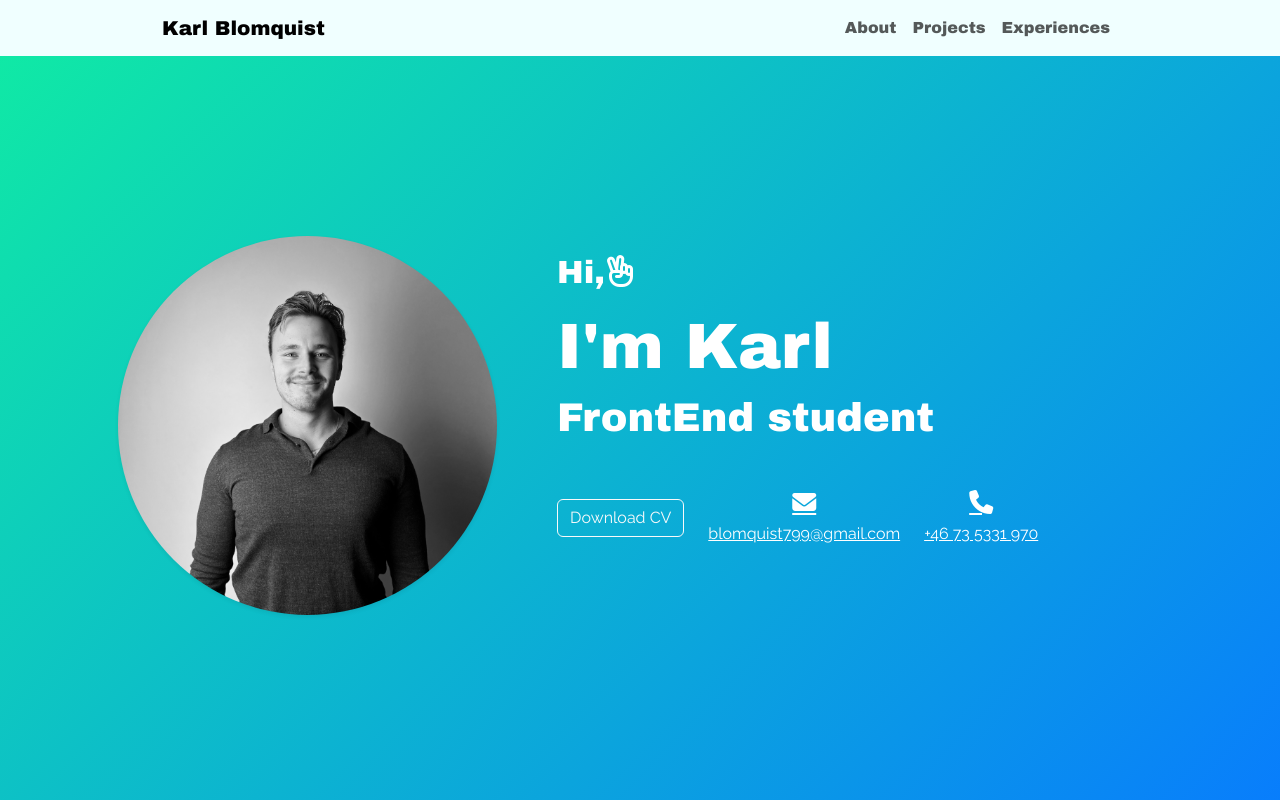
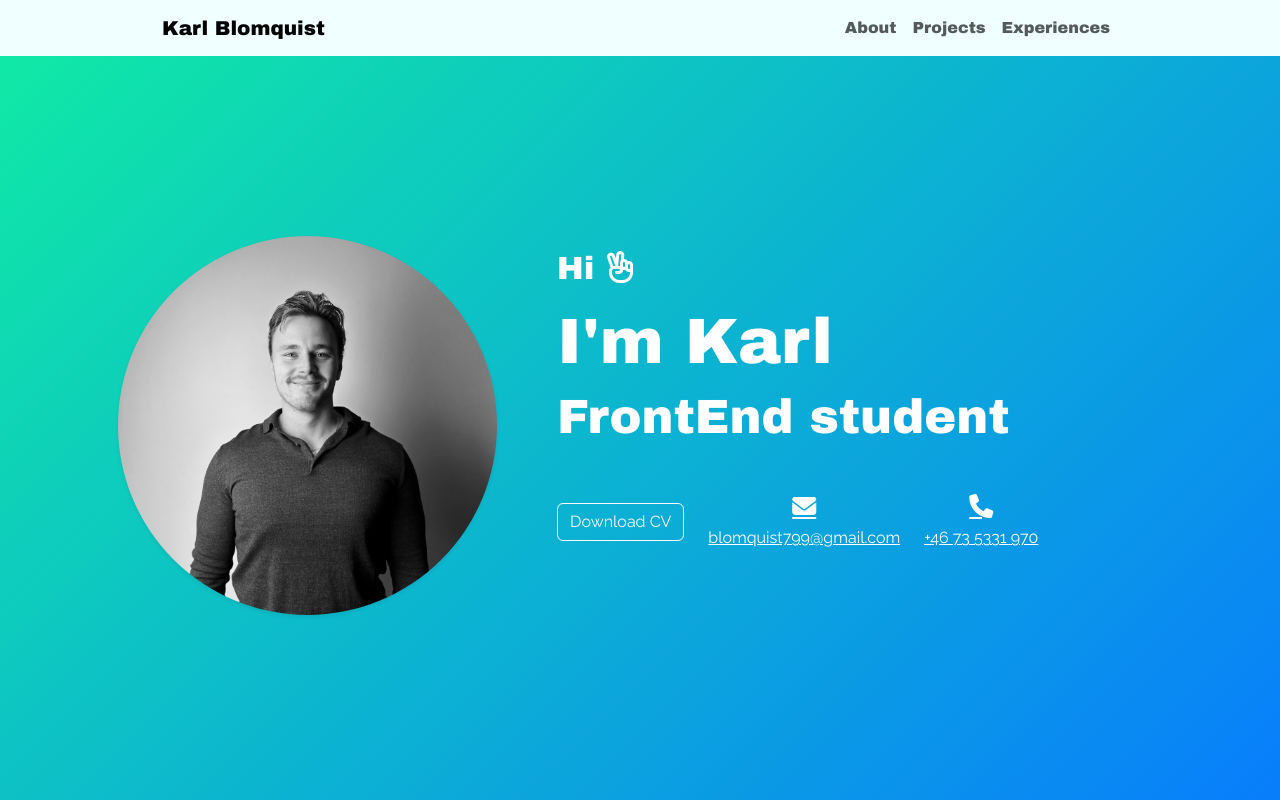
Before and after one commit to Blommis/KarlBlomquist, a plain HTML site: page index.html in a window 1280 px wide. Shown: the top 800 px of the page. Drawn offline with nearby package versions, Linux system fonts and the light colour scheme.

Commit message:
added som changes in css

```diff
--- a/assets/css/style.css
+++ b/assets/css/style.css
@@ -16,9 +16,11 @@ body {
 h1, h2, h3{
     font-family: var(--secondary-font);
 }
-#home{
+#home {
     background:linear-gradient(135deg, #10eca3, #038ffb77);
+
 }
+
 #home .col-lg-5 img {
     margin-top: 50px; /* Flyttar ner bilden */
 }
@@ -31,6 +33,13 @@ h1, h2, h3{
 }
 
 
+.typed-text-output {
+    white-space: nowrap;
+    overflow: hidden;
+    text-overflow: ellipsis; /* Adds "..." when text is too long */
+    width: 100%; /* Ensure proper width handling */
+    font-size: 1.2rem;
+}
 
 /* Grundinställning för mobilen (bild över text) */
 /* About Section Base Styles */
@@ -216,9 +225,10 @@ footer a:hover {
     .navbar-nav{
         margin-right: 80px;
     }
-    #about{
-        padding-top: 60px;
+    .typed-text-output {
+        font-size: 3rem;
     }
+
     #about h1{
        padding-bottom: 50px;
         font-size: 3rem;
@@ -227,6 +237,7 @@ footer a:hover {
 
         width: 600px;
      }
+
     .about-container {
         flex-direction: row; /* Placera bild och text bredvid varandra */
         align-items: center;
@@ -265,4 +276,11 @@ footer a:hover {
        padding-bottom: 50px;
         padding-top: 140px;
     }
+
 }
+
+@media screen and (min-width: 400px) and (max-width: 768px) {
+    .typed-text-output {
+        font-size: 1.8rem;
+    }
+}
--- a/index.html
+++ b/index.html
@@ -45,11 +45,11 @@
                 <img class="img-fluid w-100 rounded-circle shadow-sm" src="assets/images/Namnlös design (50).png" alt="Karl Blomquist Portfolio">
             </div>
             <div class="col-lg-7 text-center text-lg-start">
-                <h2 class="text-white fw-normal mb-3">Hi,<i class="fa-regular fa-hand-peace"></i></h2>
+                <h2 class="text-white fw-normal mb-3">Hi <i class="fa-regular fa-hand-peace"></i></h2>
                 <h1 class="display-3  text-white mb-2">I'm Karl</h1>
                 <h1 class="typed-text-output d-inline fw-light text-white"></h1>
                 <div class="typed-text d-none">Bachelor in Marketing, Fullstack student, FrontEnd student, BackEnd student</div>
-                <h1 class="typed-text-output d-inline fw-light text-white" style="font-size: 1.5rem;"></h1>
+                <h1 class="typed-text-output d-inline fw-light text-white" style="font-size: 3rem;"></h1>
 
                 <div class="contact-info d-flex flex-column flex-lg-row align-items-center justify-content-center justify-content-lg-start pt-5">
                     <a href="#" class="btn btn-outline-light me-lg-4 mb-3 mb-lg-0">Download CV</a>
```
